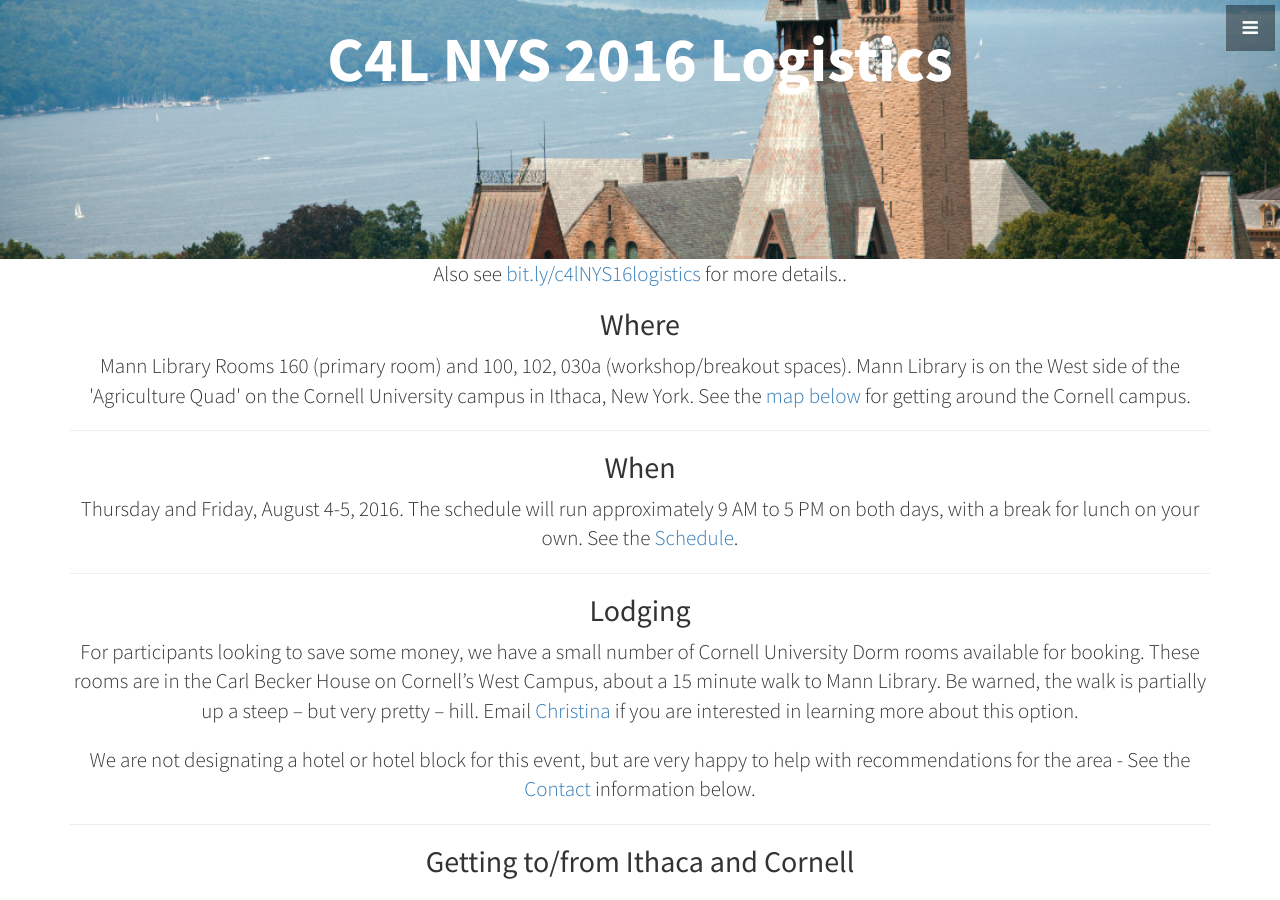
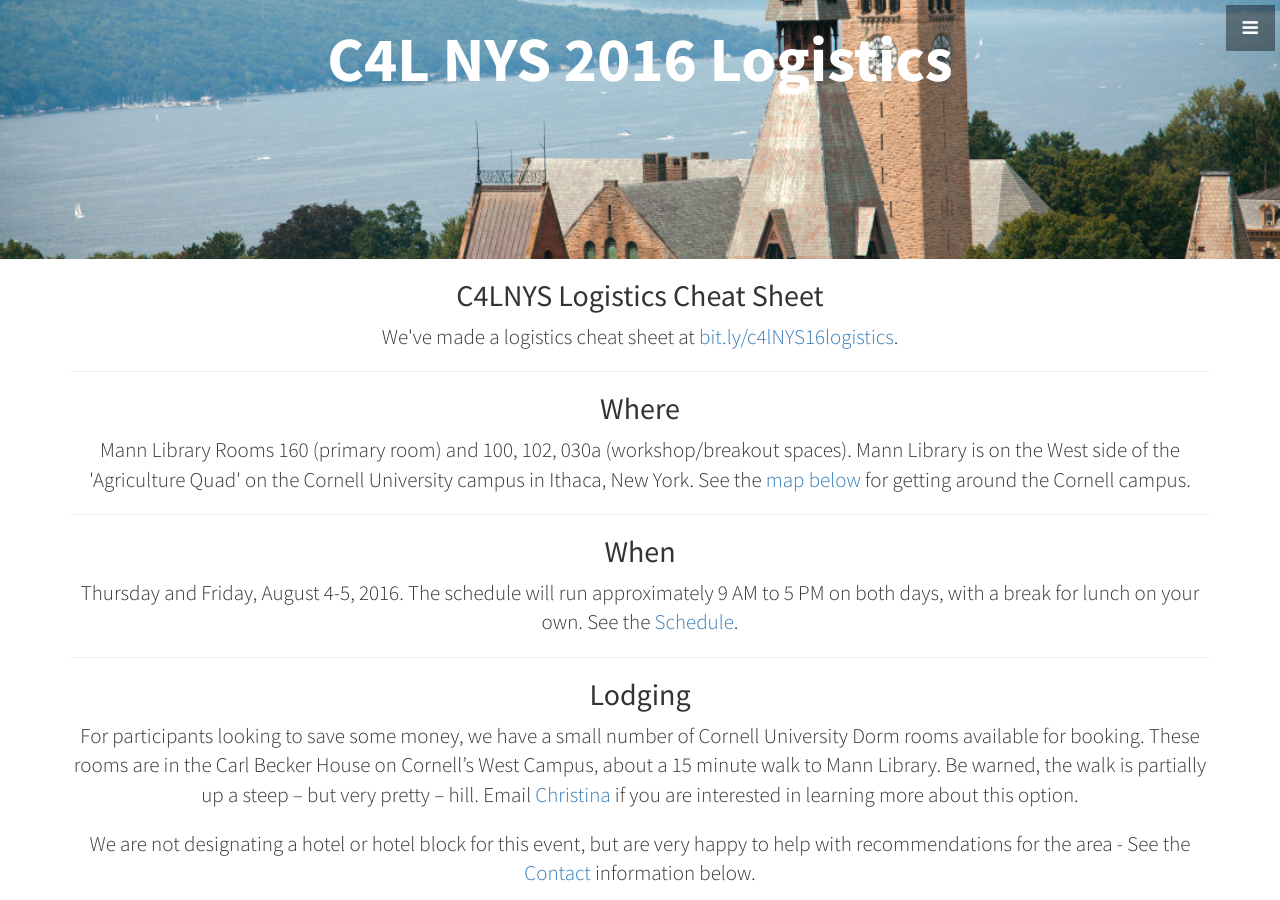
Before and after one commit to code4libNYS/2016, a Jekyll site: the page built from index.html, in a window 1280 px wide and 900 px high, scrolled down 7198 px. Built offline with Jekyll 4.4.1, drawn with Linux system fonts in a browser that asks for light colours.

Commit message:
last changes from CUL laptop

```diff
--- a/_includes/logistics.html
+++ b/_includes/logistics.html
@@ -7,7 +7,10 @@
   <div class="container">
     <div class="row">
       <div class="col-lg-12 text-center">
-        <p class="lead">Also see <a href="http://bit.ly/c4lNYS16logistics">bit.ly/c4lNYS16logistics</a> for more details..</p>
+        <h2>C4LNYS Logistics Cheat Sheet</h2>
+        <p class="lead">We've made a logistics cheat sheet at <a href="http://bit.ly/c4lNYS16logistics">bit.ly/c4lNYS16logistics</a>.</p>
+        <hr />
+
         <h2>Where</h2>
         <p class="lead">Mann Library Rooms 160 (primary room) and 100, 102, 030a (workshop/breakout spaces). Mann Library is on the West side of the 'Agriculture Quad' on the Cornell University campus in Ithaca, New York. See the <a href="#map">map below</a> for getting around the Cornell campus.</p>
         <hr/>
```
